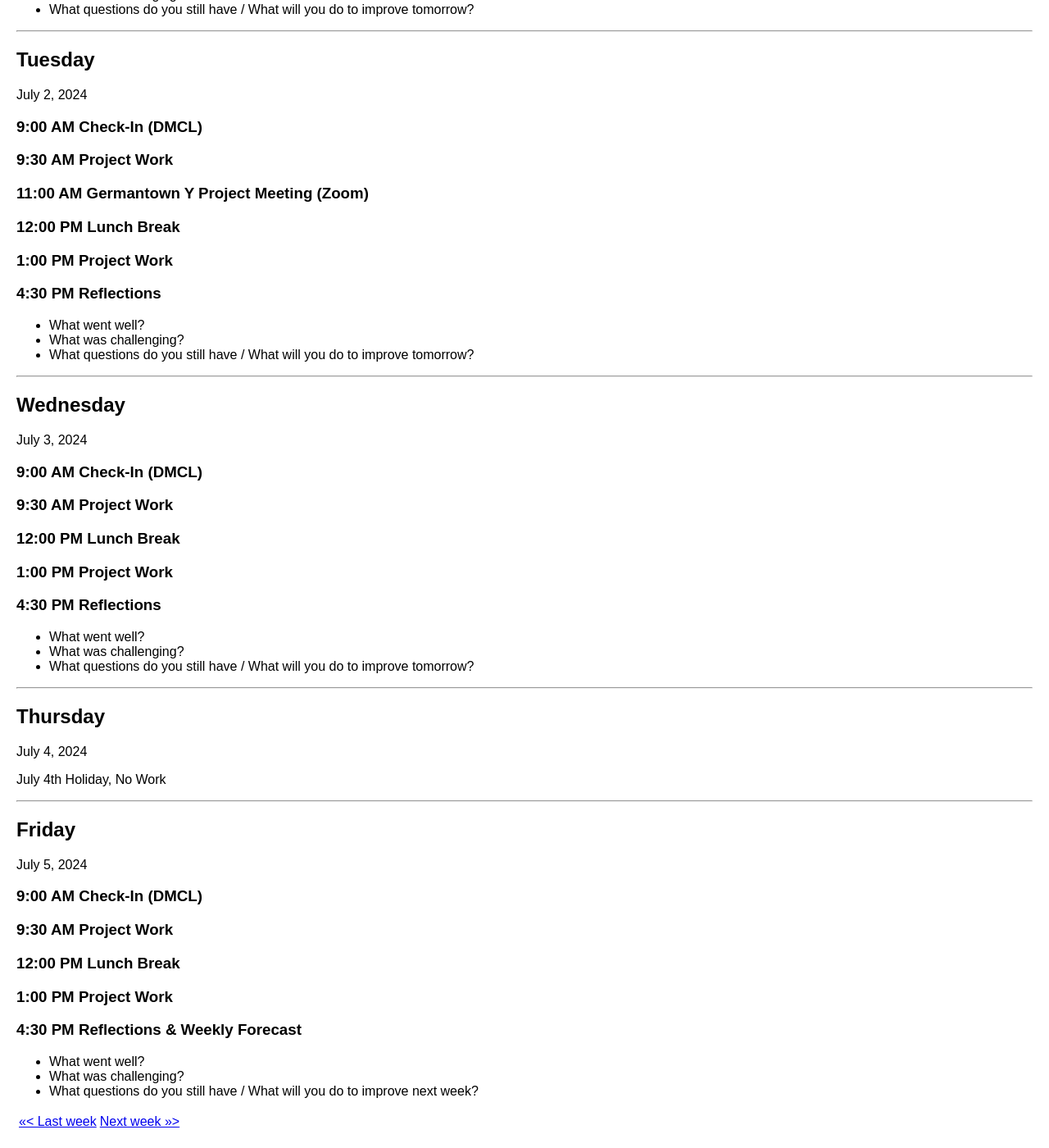
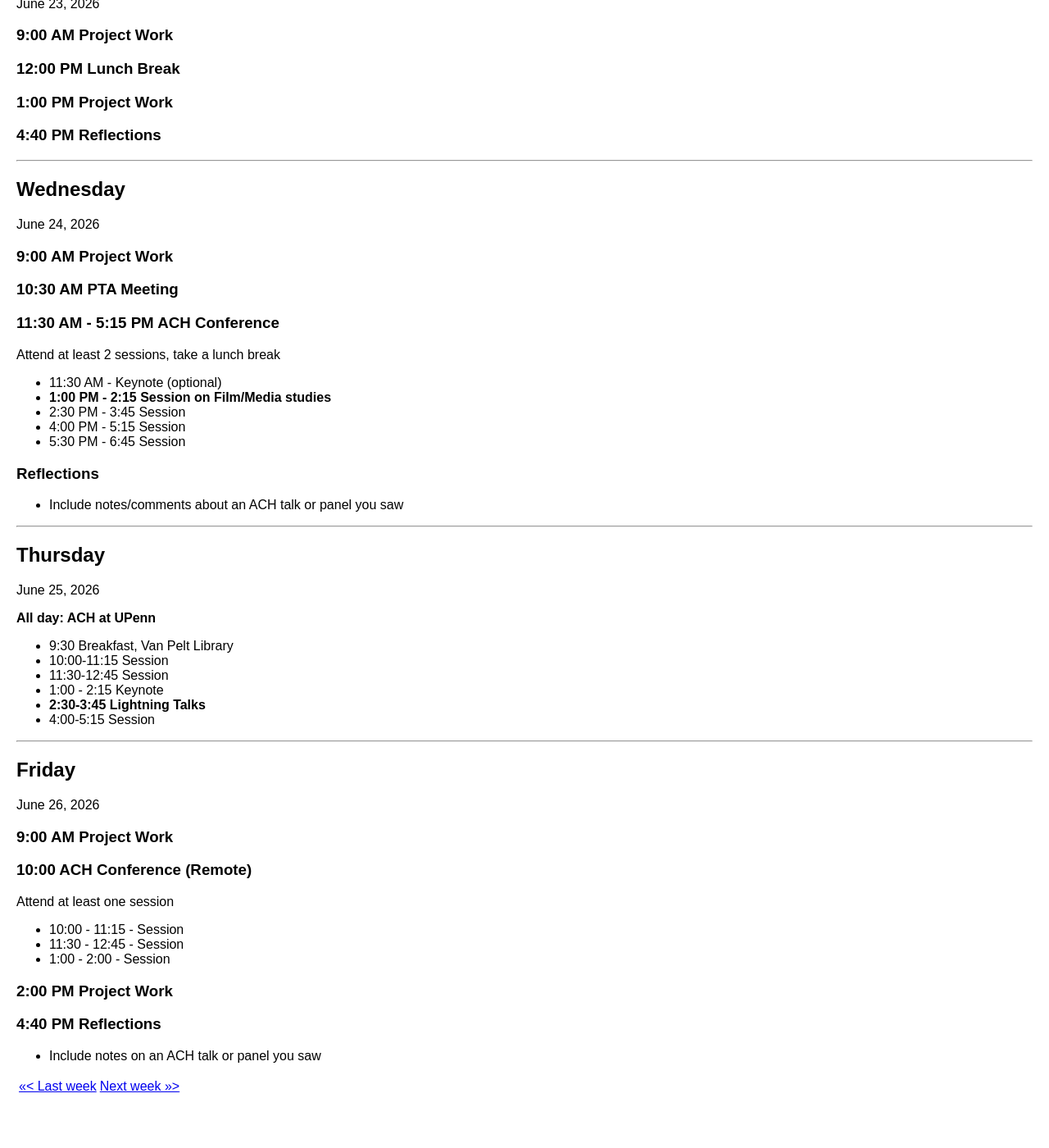
Before and after one commit to digbmc/dssf-syll, a Jekyll site: the page built from _weeks/05-work.md, in a window 1280 px wide and 1400 px high, scrolled down 809 px. Shown: the whole window at 82% size. Built offline with Jekyll 4.4.1, drawn with Linux system fonts in a browser that asks for light colours; after the commit the page ends 2166 px from its top, so only the background shows below that; some of the changed text lies outside the part shown.

Commit message:
shedule for week 5

```diff
--- a/_weeks/05-work.md
+++ b/_weeks/05-work.md
@@ -1,95 +1,98 @@
 ---
 layout: week
-title: Project Work
-dates: July 1-5
-public: false
+title: Project Work and ACH
+dates: June 22-26
+public: true
 ---
 
-## Resources of Interest
-- [Workshop slides: Metadata and Digital Archiving](../resources/Metadata_DigitalCollections_DSSF_2024.pdf) by Jessica Bright
+## Priorities for the week
+- **Goal: complete draft of feature visualizations**
+- Practice annotation encoding work
+- Lightning presentations at ACH Regional Hub
 
 ---
 
 ## Monday
-July 1, 2024
+June 22, 2026
 
-### 9:00 AM Check-In (DMCL)
+### 9:00 AM Project Work
 
-### 9:30 AM Project Work
+### 12:00 PM Lunch with Team!
 
-### 12:00 PM Lunch Break
-
-### 1:00 PM Metadata and Digital Archiving (Jessica Bright)
-- [Workshop slides](../resources/Metadata_DigitalCollections_DSSF_2024.pdf)
+### 1:00 PM Annotation Meeting
 
 ### 2:00 PM Project Work
 
-### 4:30 PM Reflections
-- What went well?
-- What was challenging?
-- What questions do you still have / What will you do to improve tomorrow?
+### 4:40 PM Reflections/logs
 
 ---
 
 ## Tuesday
-July 2, 2024
+June 23, 2026
 
-### 9:00 AM Check-In (DMCL)
-
-### 9:30 AM Project Work
-
-### 11:00 AM Germantown Y Project Meeting (Zoom)
+### 9:00 AM Project Work
 
 ### 12:00 PM Lunch Break
 
 ### 1:00 PM Project Work
 
-### 4:30 PM Reflections
-- What went well?
-- What was challenging?
-- What questions do you still have / What will you do to improve tomorrow?
+### 4:40 PM Reflections
 
 ---
 
 ## Wednesday
-July 3, 2024
+June 24, 2026
 
-### 9:00 AM Check-In (DMCL)
+### 9:00 AM Project Work
 
-### 9:30 AM Project Work
+### 10:30 AM PTA Meeting
 
-### 12:00 PM Lunch Break
+### 11:30 AM - 5:15 PM ACH Conference
 
-### 1:00 PM Project Work
+Attend at least 2 sessions, take a lunch break
 
-### 4:30 PM Reflections
-- What went well?
-- What was challenging?
-- What questions do you still have / What will you do to improve tomorrow?
+- 11:30 AM - Keynote (optional)
+- **1:00 PM - 2:15 Session on Film/Media studies**
+- 2:30 PM - 3:45 Session
+- 4:00 PM - 5:15 Session
+- 5:30 PM - 6:45 Session
+
+### Reflections
+- Include notes/comments about an ACH talk or panel you saw
 
 ---
 
 ## Thursday
-July 4, 2024
+June 25, 2026
 
-July 4th Holiday, No Work
+**All day: ACH at UPenn**
+
+- 9:30 Breakfast, Van Pelt Library
+- 10:00-11:15 Session
+- 11:30-12:45 Session
+- 1:00 - 2:15 Keynote
+- **2:30-3:45 Lightning Talks**
+- 4:00-5:15 Session
 
 ---
 
 ## Friday
-July 5, 2024
+June 26, 2026
 
-### 9:00 AM Check-In (DMCL)
+### 9:00 AM Project Work
 
-### 9:30 AM Project Work
+### 10:00 ACH Conference (Remote)
 
-### 12:00 PM Lunch Break
+Attend at least one session
 
-### 1:00 PM Project Work
+- 10:00 - 11:15 - Session
+- 11:30 - 12:45 - Session
+- 1:00 - 2:00 - Session
 
-### 4:30 PM Reflections & Weekly Forecast
-- What went well?
-- What was challenging?
-- What questions do you still have / What will you do to improve next week?
+### 2:00 PM Project Work
+
+### 4:40 PM Reflections
+- Include notes on an ACH talk or panel you saw
+
 
 [<<< Last week](04-work) | [Next week >>>](06-internal)
```
Also changed, not shown: schedule.md (+1 -1 lines).
